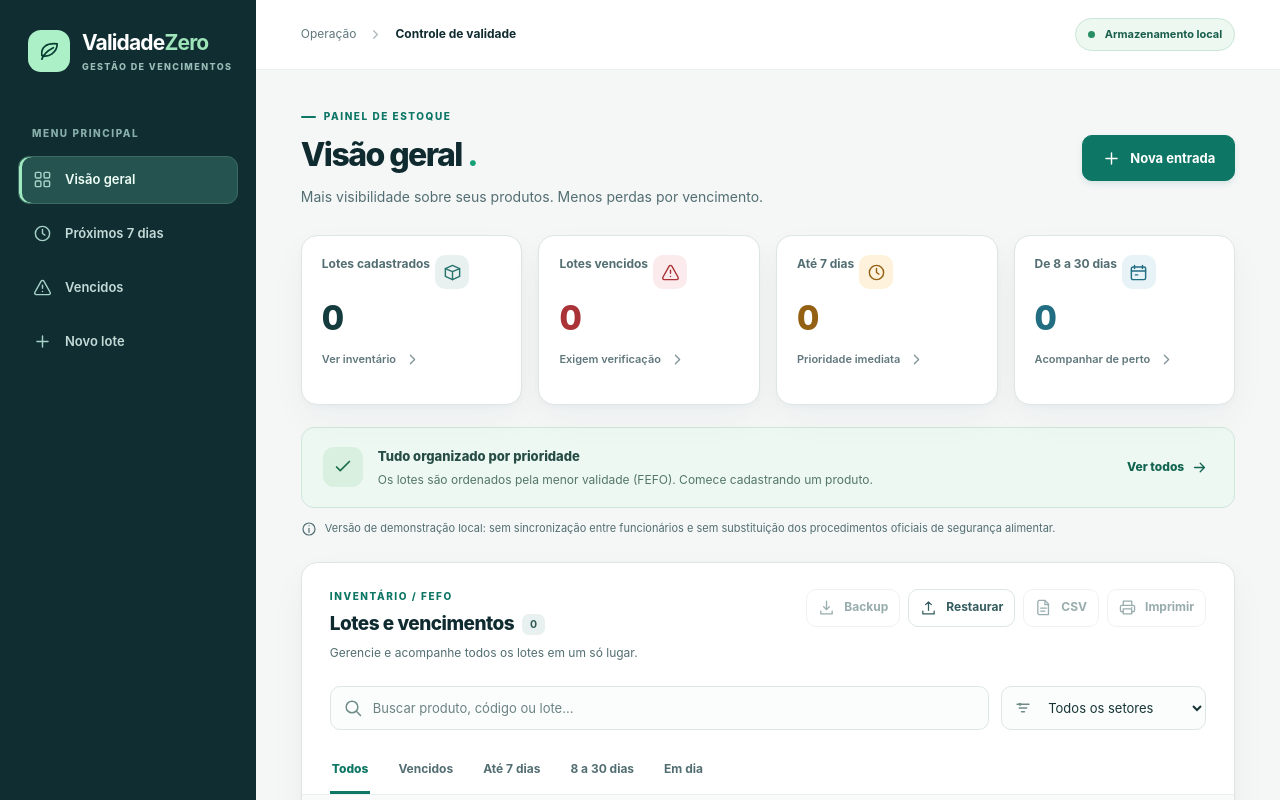
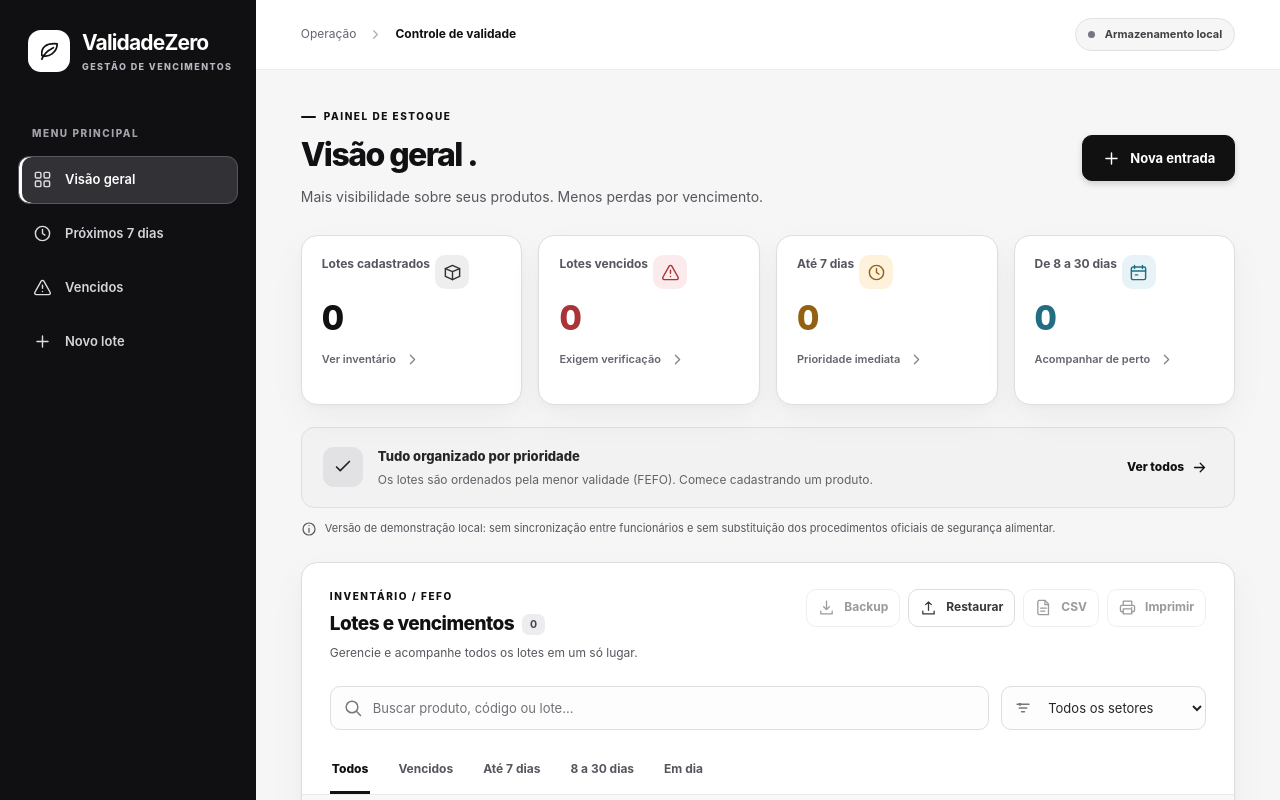
Before and after one commit to HelioConde/validade_zero, a React (Create React App) app: page / in a window 1280 px wide. Shown: the top 800 px of the page. Built offline with nearby package versions, Linux system fonts and the light colour scheme.

Commit message:
style: tema principal preto e branco no Validade Zero
* style: adotar preto como cor principal e manter cores de validade

* test(theme): aceitar normalização hexadecimal minificada no build de produção

```diff
--- a/public/index.html
+++ b/public/index.html
@@ -1 +1 @@
-<!DOCTYPE html><html lang="pt-BR"><head><meta charset="utf-8"/><meta name="viewport" content="width=device-width,initial-scale=1"/><meta name="theme-color" content="#102c30"/><meta name="description" content="Validade Zero: controle de lotes e vencimentos de produtos em supermercados."/><title>Validade Zero | Controle de vencimentos</title></head><body><noscript>Ative o JavaScript para usar o Validade Zero.</noscript><div id="root"></div></body></html>
+<!DOCTYPE html><html lang="pt-BR"><head><meta charset="utf-8"/><meta name="viewport" content="width=device-width,initial-scale=1"/><meta name="theme-color" content="#101012"/><meta name="description" content="Validade Zero: controle de lotes e vencimentos de produtos em supermercados."/><title>Validade Zero | Controle de vencimentos</title></head><body><noscript>Ative o JavaScript para usar o Validade Zero.</noscript><div id="root"></div></body></html>
--- a/src/App.css
+++ b/src/App.css
@@ -9,7 +9,7 @@ button:disabled { cursor: not-allowed; opacity: .5; }
 button:focus-visible, input:focus-visible, select:focus-visible, a:focus-visible, .table-scroller:focus-visible {
   outline: 3px solid var(--focus); outline-offset: 3px;
 }
-button, a, input, select { -webkit-tap-highlight-color: rgba(16, 116, 95, .12); }
+button, a, input, select { -webkit-tap-highlight-color: rgba(17, 17, 17, .12); }
 button, .btn { transition: background-color .16s ease, border-color .16s ease, box-shadow .16s ease; }
 h1, h2, h3, p { margin-top: 0; }
 h1, h2, h3 { line-height: 1.22; text-wrap: balance; }
@@ -19,75 +19,75 @@ h1, h2 { scroll-margin-top: 90px; }
 .skip-link:focus { top: 10px; }
 .sr-only { position: absolute !important; width: 1px; height: 1px; padding: 0; margin: -1px; overflow: hidden; clip: rect(0, 0, 0, 0); white-space: nowrap; border: 0; }
 
-.sidebar { width: 256px; flex: 0 0 256px; background: #102e32; color: #e5f5f0; min-height: 100vh; padding: 30px 18px 23px; display: flex; flex-direction: column; gap: 0; }
+.sidebar { width: 256px; flex: 0 0 256px; background: #101012; color: #f2f2f3; min-height: 100vh; padding: 30px 18px 23px; display: flex; flex-direction: column; gap: 0; }
 .brand { display: flex; align-items: center; gap: 12px; padding: 0 10px 54px; min-width: 0; }
-.brand__mark { display: inline-flex; justify-content: center; align-items: center; flex: 0 0 42px; height: 42px; border-radius: 13px; color: #073d31; background: #acf0c8; }
+.brand__mark { display: inline-flex; justify-content: center; align-items: center; flex: 0 0 42px; height: 42px; border-radius: 13px; color: #111113; background: #ffffff; }
 .brand__text { color: #fff; font-size: 21px; line-height: 1; font-weight: 740; letter-spacing: -.85px; white-space: nowrap; }
-.brand__text > span { color: #9ee5ba; }
-.brand__text small { display: block; font-size: 9px; letter-spacing: 1.4px; margin-top: 9px; color: #99bdb6; font-weight: 780; }
-.sidebar__caption { color: #88aea9; margin: 0 14px 14px; font-size: 10px; font-weight: 760; letter-spacing: 1.55px; }
+.brand__text > span { color: #ffffff; }
+.brand__text small { display: block; font-size: 9px; letter-spacing: 1.4px; margin-top: 9px; color: #b7b7bf; font-weight: 780; }
+.sidebar__caption { color: #a2a2ab; margin: 0 14px 14px; font-size: 10px; font-weight: 760; letter-spacing: 1.55px; }
 .nav { display: grid; gap: 6px; }
-.nav__item { width: 100%; min-height: 48px; border: 1px solid transparent; border-radius: 11px; padding: 11px 14px; display: flex; align-items: center; gap: 13px; text-align: left; color: #c4dad7; background: transparent; font-size: 13px; font-weight: 640; }
-.nav__item:hover { color: #fff; background: #22494b; }
-.nav__item.is-current { color: #effff7; background: #255450; border-color: #3c6a62; box-shadow: inset 3px 0 #9feabf; }
-.nav__item svg { flex-shrink: 0; color: #a6d2c8; }
-.sidebar__footer { margin-top: auto; border: 1px solid #335658; border-radius: 12px; display: flex; align-items: flex-start; gap: 11px; padding: 15px 13px; color: #d7e9e5; }
-.sidebar__footer-icon { color: #9ee5ba; background: #24464a; border-radius: 9px; flex: 0 0 34px; width: 34px; height: 34px; display: grid; place-items: center; }
+.nav__item { width: 100%; min-height: 48px; border: 1px solid transparent; border-radius: 11px; padding: 11px 14px; display: flex; align-items: center; gap: 13px; text-align: left; color: #d4d4da; background: transparent; font-size: 13px; font-weight: 640; }
+.nav__item:hover { color: #fff; background: #262629; }
+.nav__item.is-current { color: #ffffff; background: #323236; border-color: #56565e; box-shadow: inset 3px 0 #ffffff; }
+.nav__item svg { flex-shrink: 0; color: #dddddf; }
+.sidebar__footer { margin-top: auto; border: 1px solid #43434a; border-radius: 12px; display: flex; align-items: flex-start; gap: 11px; padding: 15px 13px; color: #eeeeef; }
+.sidebar__footer-icon { color: #ffffff; background: #333337; border-radius: 9px; flex: 0 0 34px; width: 34px; height: 34px; display: grid; place-items: center; }
 .sidebar__footer strong { font-size: 12px; font-weight: 750; }
-.sidebar__footer p { color: #abc6c0; font-size: 11px; line-height: 1.5; margin: 4px 0 0; }
+.sidebar__footer p { color: #bcbcc4; font-size: 11px; line-height: 1.5; margin: 4px 0 0; }
 
 .workspace { flex: 1; min-width: 0; }
 .topbar { height: 70px; padding: 0 clamp(22px, 3.5vw, 50px); display: flex; justify-content: space-between; align-items: center; background: #fff; border-bottom: 1px solid var(--border-subtle); }
 .breadcrumbs { display: flex; align-items: center; gap: 12px; font-size: 12px; color: var(--ink-muted); }
 .breadcrumbs strong { color: var(--ink-strong); font-weight: 720; }
 .breadcrumbs svg { opacity: .55; }
-.topbar__pill { border: 1px solid #cae6d7; color: #195d4b; background: #edf8f1; padding: 7px 12px; border-radius: 99px; font-size: 11px; font-weight: 750; white-space: nowrap; }
-.online-dot { display: inline-block; width: 7px; height: 7px; background: #278f63; border-radius: 50%; margin-right: 7px; }
+.topbar__pill { border: 1px solid #e1e1e4; color: #404045; background: #f6f6f7; padding: 7px 12px; border-radius: 99px; font-size: 11px; font-weight: 750; white-space: nowrap; }
+.online-dot { display: inline-block; width: 7px; height: 7px; background: #76767f; border-radius: 50%; margin-right: 7px; }
 .main { width: min(100%, 1500px); margin: 0 auto; padding: 39px clamp(22px, 3.5vw, 50px) 25px; }
 .heading { display: flex; align-items: center; justify-content: space-between; gap: 24px; margin-bottom: 28px; }
 .eyebrow { display: flex; align-items: center; gap: 8px; font-size: 10px; font-weight: 820; letter-spacing: 1.55px; color: var(--brand); margin: 0 0 10px; }
 .eyebrow__line { display: inline-block; width: 15px; height: 2px; border-radius: 2px; background: currentColor; }
 .heading h1 { margin: 0; font-size: clamp(29px, 2.5vw, 38px); letter-spacing: -1.55px; font-weight: 770; color: var(--ink-strong); }
-.heading__accent { color: #16a077; }
+.heading__accent { color: var(--brand); }
 .heading__intro { margin: 12px 0 0; color: var(--ink-secondary); font-size: 14px; }
 .btn { display: inline-flex; justify-content: center; align-items: center; gap: 9px; min-height: 43px; padding: 10px 15px; border-radius: 10px; border: 1px solid transparent; font-size: 12px; font-weight: 750; white-space: nowrap; }
 .btn svg { flex-shrink: 0; }
-.btn--primary { background: var(--brand); color: white; border-color: var(--brand); box-shadow: 0 3px 6px rgba(6, 100, 84, .12); }
+.btn--primary { background: var(--brand); color: white; border-color: var(--brand); box-shadow: 0 3px 6px rgba(0, 0, 0, .16); }
 .btn--primary:hover { background: var(--brand-hover); border-color: var(--brand-hover); }
-.btn--outline { background: #fff; border-color: var(--border); color: #345c5e; }
-.btn--outline:hover { background: #eef8f3; border-color: #abcfc0; }
-.btn--ghost { background: #f3f7f5; color: var(--ink-secondary); }
-.btn--ghost:hover { background: #e7f2ed; color: var(--ink); }
+.btn--outline { background: #fff; border-color: var(--border); color: #37373d; }
+.btn--outline:hover { background: #f3f3f4; border-color: #bdbdc4; }
+.btn--ghost { background: #f2f2f3; color: var(--ink-secondary); }
+.btn--ghost:hover { background: #e7e7e9; color: var(--ink); }
 .btn--new { min-height: 46px; padding: 11px 19px; font-size: 13px; }
 
 .metrics { display: grid; grid-template-columns: repeat(4, minmax(0, 1fr)); gap: 16px; }
 .metric { min-width: 0; display: flex; flex-direction: column; text-align: left; border: 1px solid var(--border); border-radius: var(--radius-lg); background: white; box-shadow: var(--shadow-card); padding: 19px 20px 17px; min-height: 170px; }
-.metric:hover { background: #fdfffe; border-color: #adcdc1; box-shadow: var(--shadow-raised); }
+.metric:hover { background: #fdfdfd; border-color: #b9b9c1; box-shadow: var(--shadow-raised); }
 .metric__head { display: flex; justify-content: space-between; gap: 5px; align-items: flex-start; min-height: 34px; }
 .metric__label { font-size: 12px; font-weight: 710; color: var(--ink-secondary); }
 .metric__icon { display: inline-flex; width: 34px; height: 34px; align-items: center; justify-content: center; border-radius: 10px; }
 .metric__value { font-weight: 780; font-size: clamp(28px, 2.7vw, 38px); line-height: 1; letter-spacing: -1.3px; margin: 12px 0 15px; font-variant-numeric: tabular-nums; }
 .metric__foot { display: flex; justify-content: space-between; align-items: center; gap: 8px; color: var(--ink-muted); font-size: 11px; font-weight: 620; }
 .metric__foot svg { opacity: .8; }
-.metric--neutral .metric__value { color: #143c3e; }.metric--neutral .metric__icon { background: #e9f1f0; color: #26736d; }
+.metric--neutral .metric__value { color: var(--ink-strong); }.metric--neutral .metric__icon { background: #eeeeef; color: #303036; }
 .metric--danger .metric__value { color: var(--danger); }.metric--danger .metric__icon { background: var(--danger-soft); color: var(--danger); }
 .metric--warning .metric__value { color: var(--warning); }.metric--warning .metric__icon { background: var(--warning-soft); color: var(--warning); }
 .metric--info .metric__value { color: var(--info); }.metric--info .metric__icon { background: var(--info-soft); color: var(--info); }
 
-.insight { margin-top: 22px; padding: 17px 21px; border: 1px solid #cfe6db; border-radius: 13px; background: #edf8f2; display: flex; gap: 15px; align-items: center; }
-.insight__icon { flex: 0 0 40px; width: 40px; height: 40px; display: grid; place-items: center; border-radius: 11px; background: #d9efe0; color: #176d4b; }
+.insight { margin-top: 22px; padding: 17px 21px; border: 1px solid #dedee2; border-radius: 13px; background: #f2f2f3; display: flex; gap: 15px; align-items: center; }
+.insight__icon { flex: 0 0 40px; width: 40px; height: 40px; display: grid; place-items: center; border-radius: 11px; background: #e2e2e5; color: #222226; }
 .insight--warning { background: #fffbf2; border-color: #f2e1bf; }.insight--warning .insight__icon { background: #fff0d0; color: #956014; }
 .insight__copy { flex: 1; min-width: 0; }
-.insight__copy strong { font-size: 13px; font-weight: 770; color: #264c45; }
+.insight__copy strong { font-size: 13px; font-weight: 770; color: #262629; }
 .insight--warning .insight__copy strong { color: #755017; }
-.insight__copy p { margin: 4px 0 0; font-size: 12px; color: #54766b; }
+.insight__copy p { margin: 4px 0 0; font-size: 12px; color: #626269; }
 .insight--warning .insight__copy p { color: #806f4b; }
-.insight__action { border: 0; background: transparent; color: #11644f; font-size: 12px; font-weight: 780; padding: 11px 5px; display: inline-flex; align-items: center; gap: 7px; white-space: nowrap; }
+.insight__action { border: 0; background: transparent; color: var(--brand); font-size: 12px; font-weight: 780; padding: 11px 5px; display: inline-flex; align-items: center; gap: 7px; white-space: nowrap; }
 .insight--warning .insight__action { color: #896119; }
 .insight__action:hover { text-decoration: underline; }
 .privacy-hint { display: flex; gap: 8px; align-items: flex-start; margin: 12px 0 25px; font-size: 11px; color: var(--ink-secondary); }
 .privacy-hint svg { flex-shrink: 0; margin-top: 1px; }
-.feedback { display: flex; align-items: center; gap: 11px; border: 1px solid #c0e3d2; background: #e6f6ed; color: #205640; font-size: 12px; border-radius: 11px; padding: 11px 13px; margin-bottom: 20px; }
+.feedback { display: flex; align-items: center; gap: 11px; border: 1px solid #c0e3d2; background: #e9f5ed; color: #1d5c3c; font-size: 12px; border-radius: 11px; padding: 11px 13px; margin-bottom: 20px; }
 .feedback > span { flex: 1; }.feedback button { background: transparent; border: 0; border-radius: 8px; width: 36px; height: 36px; display: grid; place-items: center; color: inherit; }
 
 .list-panel, .form-panel { background: var(--surface-card); border: 1px solid var(--border); border-radius: var(--radius-lg); box-shadow: var(--shadow-card); overflow: hidden; }
@@ -95,35 +95,35 @@ h1, h2 { scroll-margin-top: 90px; }
 .list-panel__header .eyebrow { margin-bottom: 8px; }
 .list-panel__header h2, .form-panel__head h2 { font-size: 19px; font-weight: 760; color: var(--ink-strong); letter-spacing: -.5px; margin: 0; }
 .list-panel__header p { margin: 9px 0 0; font-size: 12px; color: var(--ink-secondary); }
-.count-bubble { display: inline-flex; align-items: center; vertical-align: 2px; padding: 4px 8px; border-radius: 7px; margin-left: 4px; background: #e8f1ef; color: #315c53; font-weight: 750; font-size: 11px; font-variant-numeric: tabular-nums; }
+.count-bubble { display: inline-flex; align-items: center; vertical-align: 2px; padding: 4px 8px; border-radius: 7px; margin-left: 4px; background: #ededf0; color: #44444b; font-weight: 750; font-size: 11px; font-variant-numeric: tabular-nums; }
 .list-actions { display: flex; justify-content: flex-end; flex-wrap: wrap; gap: 8px; }
 .list-actions .btn { min-height: 38px; padding: 8px 11px; }
 .filters { display: grid; grid-template-columns: minmax(0, 1fr) 205px; gap: 12px; padding: 0 28px 20px; }
 .search-field, .sector-select { display: flex; position: relative; align-items: center; min-width: 0; }
-.search-field svg, .sector-select svg { pointer-events: none; color: #708c89; position: absolute; left: 13px; }
-.search-field input, .sector-select select { border: 1px solid #dce7e4; border-radius: 10px; background: #fbfdfc; color: var(--ink); width: 100%; height: 44px; padding: 0 13px 0 42px; min-width: 0; font-size: 13px; }
-.search-field input::placeholder { color: #6b8283; }.search-field:focus-within svg, .sector-select:focus-within svg { color: var(--brand); }
+.search-field svg, .sector-select svg { pointer-events: none; color: #77777e; position: absolute; left: 13px; }
+.search-field input, .sector-select select { border: 1px solid #dedee2; border-radius: 10px; background: #fdfdfd; color: var(--ink); width: 100%; height: 44px; padding: 0 13px 0 42px; min-width: 0; font-size: 13px; }
+.search-field input::placeholder { color: #707078; }.search-field:focus-within svg, .sector-select:focus-within svg { color: var(--brand); }
 .tabs { display: flex; align-items: center; overflow-x: auto; overscroll-behavior-inline: contain; gap: 26px; padding: 0 28px; border-bottom: 1px solid var(--border-subtle); scrollbar-width: thin; }
 .tab { color: var(--ink-secondary); border: 0; border-bottom: 3px solid transparent; background: transparent; border-radius: 0; min-height: 43px; padding: 10px 2px 12px; font-weight: 680; font-size: 12px; white-space: nowrap; }
 .tab:hover { color: var(--brand); }.tab--active { color: var(--brand); border-bottom-color: var(--brand); font-weight: 800; }
 .table-scroller { width: 100%; overflow-x: auto; scrollbar-width: thin; }
 table { border-collapse: collapse; width: 100%; min-width: 860px; font-size: 12px; }
-th { text-align: left; background: #f9fbfa; color: #526f72; font-size: 10px; font-weight: 780; text-transform: uppercase; letter-spacing: .85px; padding: 15px 21px; white-space: nowrap; }
-td { padding: 15px 21px; border-top: 1px solid var(--border-subtle); color: #476267; vertical-align: middle; white-space: nowrap; }
-tbody tr:hover { background: #f8fcfa; }
-.product-name { display: block; color: #193d40; font-size: 12px; font-weight: 760; max-width: 190px; text-overflow: ellipsis; overflow: hidden; }
+th { text-align: left; background: #f8f8f9; color: #5a5a63; font-size: 10px; font-weight: 780; text-transform: uppercase; letter-spacing: .85px; padding: 15px 21px; white-space: nowrap; }
+td { padding: 15px 21px; border-top: 1px solid var(--border-subtle); color: #55555d; vertical-align: middle; white-space: nowrap; }
+tbody tr:hover { background: #f8f8f9; }
+.product-name { display: block; color: var(--ink-strong); font-size: 12px; font-weight: 760; max-width: 190px; text-overflow: ellipsis; overflow: hidden; }
 .product-code { display: block; color: var(--ink-secondary); font-size: 11px; margin-top: 4px; }
-.table-mono { font-family: ui-monospace, SFMono-Regular, Consolas, monospace; font-size: 11px; color: #536b72; }
-.table-number, .date-value { color: #2b5255; font-weight: 650; font-variant-numeric: tabular-nums; }
+.table-mono { font-family: ui-monospace, SFMono-Regular, Consolas, monospace; font-size: 11px; color: #5c5c65; }
+.table-number, .date-value { color: #303035; font-weight: 650; font-variant-numeric: tabular-nums; }
 .status { display: inline-flex; align-items: center; gap: 7px; border-radius: 999px; font-size: 11px; font-weight: 750; padding: 7px 10px; line-height: 1.15; }
 .status__dot { display: inline-block; width: 7px; height: 7px; flex: 0 0 7px; border-radius: 50%; background: currentColor; }
 .status--expired { color: #973039; background: #fce7e9; }.status--urgent { color: #896014; background: #fff0d6; }.status--attention { color: #246b80; background: #e5f3f8; }.status--ok { color: #1b6849; background: #e4f4e9; }.status--invalid { color: #873b44; background: #f8ebed; }
 .row-actions { display: flex; align-items: center; gap: 9px; }
 .row-actions button { min-height: 34px; border: 1px solid transparent; border-radius: 8px; color: var(--brand); background: transparent; padding: 6px 7px; font-size: 11px; font-weight: 740; }
-.row-actions button:hover { border-color: #cce4da; background: #ecf7f0; }
+.row-actions button:hover { border-color: #d2d2d6; background: #f2f2f3; }
 .row-actions .danger-action { color: var(--danger); }.row-actions .danger-action:hover { background: #fdf0f1; border-color: #f3d7d8; }
 .empty-state { padding: 46px 20px 54px; text-align: center; color: var(--ink-secondary); }
-.empty-state__icon { display: inline-grid; place-items: center; width: 60px; height: 60px; background: #e5f4ed; color: var(--brand); border-radius: 18px; margin: 0 0 16px; }
+.empty-state__icon { display: inline-grid; place-items: center; width: 60px; height: 60px; background: #eeeeef; color: var(--brand); border-radius: 18px; margin: 0 0 16px; }
 .empty-state h3 { font-size: 17px; font-weight: 760; color: var(--ink-strong); margin: 0 0 10px; }
 .empty-state p { max-width: 320px; margin: 0 auto 20px; font-size: 13px; }
 .list-panel__foot { border-top: 1px solid var(--border-subtle); display: flex; justify-content: space-between; gap: 12px; padding: 13px 28px; color: var(--ink-secondary); font-size: 11px; font-variant-numeric: tabular-nums; }
@@ -131,16 +131,16 @@ tbody tr:hover { background: #f8fcfa; }
 
 .form-panel { padding: 26px 28px 27px; margin-bottom: 22px; }
 .form-panel__head { display: flex; justify-content: space-between; gap: 12px; margin-bottom: 20px; }
-.form-panel__head .eyebrow { margin-bottom: 7px; }.icon-button { border: 1px solid var(--border); background: #f4f8f6; color: var(--ink-secondary); border-radius: 10px; height: 40px; width: 40px; display: inline-grid; place-items: center; }
-.icon-button:hover { background: #e9f3ee; }
+.form-panel__head .eyebrow { margin-bottom: 7px; }.icon-button { border: 1px solid var(--border); background: #f4f4f5; color: var(--ink-secondary); border-radius: 10px; height: 40px; width: 40px; display: inline-grid; place-items: center; }
+.icon-button:hover { background: #ececef; }
 .entry-form { display: grid; gap: 17px; }
-.form-intro { background: #f5faf7; border: 1px solid #e4eee8; border-radius: 11px; display: flex; align-items: center; gap: 12px; padding: 14px; }
-.form-icon { width: 38px; height: 38px; flex: 0 0 38px; display: grid; place-items: center; background: #ddf0e4; color: var(--brand); border-radius: 10px; }
+.form-intro { background: #f8f8f9; border: 1px solid #e8e8eb; border-radius: 11px; display: flex; align-items: center; gap: 12px; padding: 14px; }
+.form-icon { width: 38px; height: 38px; flex: 0 0 38px; display: grid; place-items: center; background: #e6e6e8; color: var(--brand); border-radius: 10px; }
 .form-intro h3 { font-size: 13px; font-weight: 760; margin: 0; }.form-intro p { color: var(--ink-secondary); font-size: 11px; margin: 4px 0 0; }
 .form-row { display: grid; grid-template-columns: repeat(2, minmax(0, 1fr)); gap: 16px; }
-.field { min-width: 0; }.field__label { display: inline-block; margin: 0 0 7px; color: #294c4f; font-size: 12px; font-weight: 730; }
-.required { color: var(--danger); }.field input, .field select { display: block; width: 100%; min-height: 45px; border: 1px solid #cedfda; border-radius: 9px; background: white; padding: 10px 13px; color: var(--ink-strong); font-size: 14px; }
-.field input::placeholder { color: #7d9192; }.field input[aria-invalid="true"], .field select[aria-invalid="true"] { border-color: #b84447; background: #fffafa; }
+.field { min-width: 0; }.field__label { display: inline-block; margin: 0 0 7px; color: #3d3d43; font-size: 12px; font-weight: 730; }
+.required { color: var(--danger); }.field input, .field select { display: block; width: 100%; min-height: 45px; border: 1px solid #d1d1d6; border-radius: 9px; background: white; padding: 10px 13px; color: var(--ink-strong); font-size: 14px; }
+.field input::placeholder { color: #7a7a83; }.field input[aria-invalid="true"], .field select[aria-invalid="true"] { border-color: #b84447; background: #fffafa; }
 .field__error { color: #982f34; font-size: 11px; margin: 6px 0 0; font-weight: 620; }
 .form-actions { display: flex; justify-content: flex-end; gap: 10px; padding-top: 7px; }
 
@@ -158,7 +158,7 @@ tbody tr:hover { background: #f8fcfa; }
   .sidebar__caption, .sidebar__footer { display: none; }
   .nav { display: flex; overflow-x: auto; padding-bottom: 12px; gap: 6px; scrollbar-width: thin; }
   .nav__item { width: auto; flex: 0 0 auto; min-height: 44px; padding: 9px 13px; white-space: nowrap; font-size: 12px; gap: 8px; }
-  .nav__item.is-current { box-shadow: inset 0 -3px #9feabf; }
+  .nav__item.is-current { box-shadow: inset 0 -3px #ffffff; }
   .topbar { height: 54px; }
   .metrics { grid-template-columns: repeat(2, minmax(0, 1fr)); }
   .metric { min-height: 143px; }.metric__value { font-size: 34px; }
@@ -199,3 +199,6 @@ tbody tr:hover { background: #f8fcfa; }
   th, td { font-size: 10px; padding: 6px; border: 1px solid #aaa; white-space: normal; }
   .status { border: 1px solid #aaa; color: black !important; background: white !important; }
 }
+
+/* O foco é branco dentro do menu escuro, preto nas superfícies claras. */
+.sidebar button:focus-visible { outline-color: #ffffff; outline-offset: 2px; }
--- a/src/styles/tokens.css
+++ b/src/styles/tokens.css
@@ -1,20 +1,22 @@
 :root {
   color-scheme: light;
   --font-body: Inter, "Segoe UI", -apple-system, BlinkMacSystemFont, sans-serif;
-  --surface-canvas: #f5f7f7;
+  /* Identidade: preto e branco, com cores reservadas a alertas operacionais. */
+  --surface-canvas: #f6f6f7;
   --surface-card: #ffffff;
-  --surface-subtle: #f8fbfa;
-  --surface-soft: #ebf6f1;
-  --ink: #163437;
-  --ink-strong: #102b30;
-  --ink-secondary: #536e72;
-  --ink-muted: #60777c;
-  --brand: #0d7665;
-  --brand-hover: #075a4f;
-  --brand-soft: #e3f3eb;
-  --border: #dce6e4;
-  --border-subtle: #eaf0ee;
-  --focus: #0b7568;
+  --surface-subtle: #fafafa;
+  --surface-soft: #f1f1f2;
+  --ink: #262629;
+  --ink-strong: #111113;
+  --ink-secondary: #56565e;
+  --ink-muted: #64646d;
+  --brand: #111111;
+  --brand-hover: #303034;
+  --brand-soft: #f0f0f1;
+  --border: #dedee2;
+  --border-subtle: #ececef;
+  --focus: #111111;
+  /* Cores semânticas permanecem distintas da marca. */
   --danger: #a93337;
   --danger-soft: #fcebed;
   --warning: #946114;
@@ -27,8 +29,8 @@
   --radius-md: 12px;
   --radius-lg: 16px;
   --radius-xl: 20px;
-  --shadow-card: 0 3px 6px rgba(13, 44, 42, .025), 0 14px 36px rgba(13, 44, 42, .04);
-  --shadow-raised: 0 6px 12px rgba(13, 44, 42, .035), 0 18px 42px rgba(13, 44, 42, .075);
+  --shadow-card: 0 3px 6px rgba(10, 10, 12, .025), 0 14px 36px rgba(10, 10, 12, .045);
+  --shadow-raised: 0 6px 12px rgba(10, 10, 12, .035), 0 18px 42px rgba(10, 10, 12, .075);
   --space-1: 4px;
   --space-2: 8px;
   --space-3: 12px;
```
Also changed, not shown: public/manifest.json, 2 other files (tests, documents, lock files or other folders).
